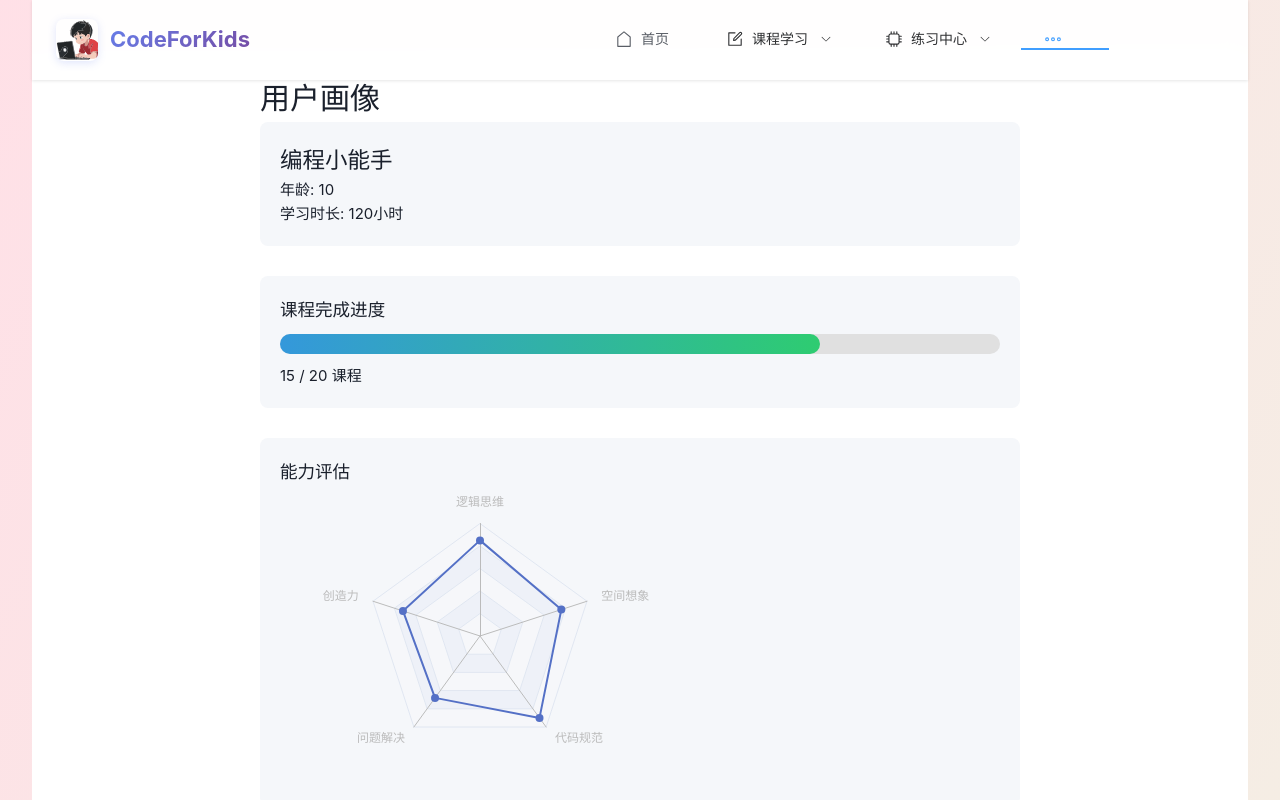
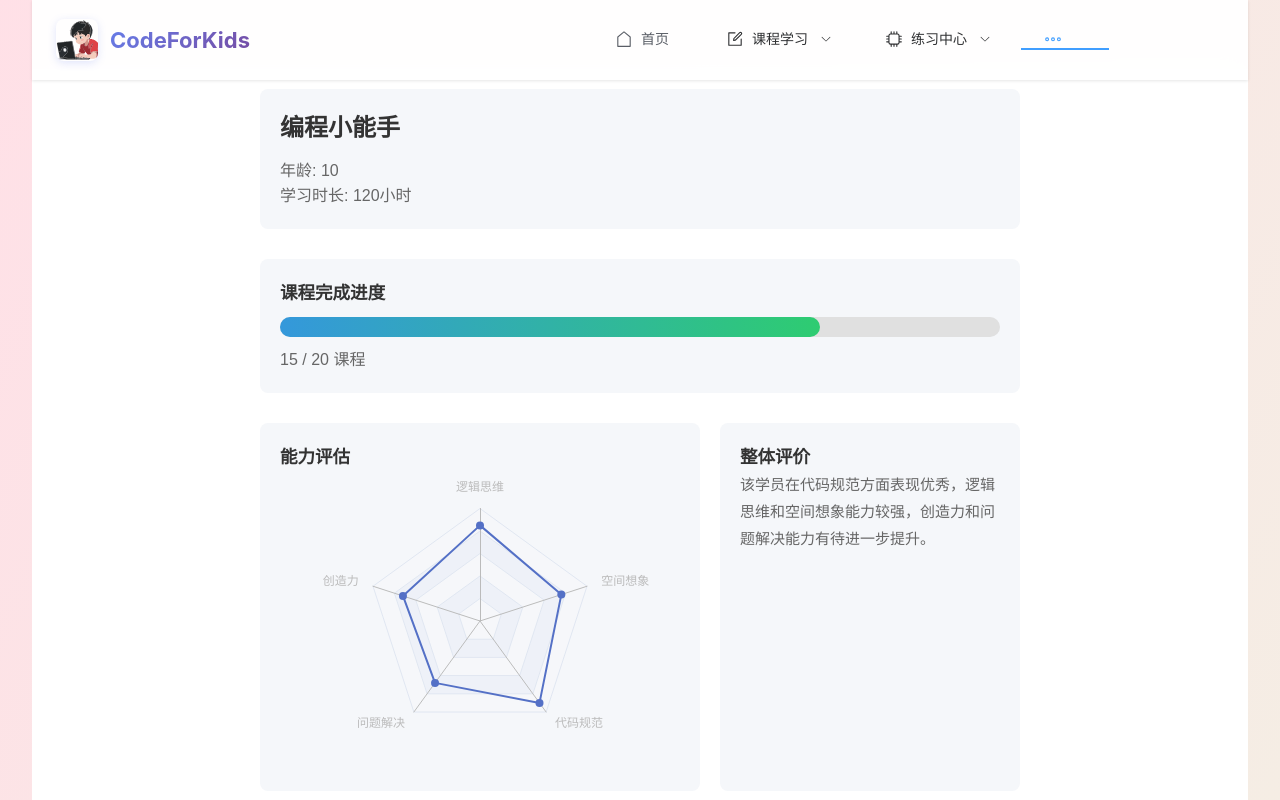
Before and after one commit to c0ffee-milk/KidsCode, a Vue app in the folder frontend/: page /user/report in a window 1280 px wide. Built offline with nearby package versions, Linux system fonts and the light colour scheme.

Commit message:
feat(用户页面): 优化用户画像页面布局和样式
重构用户画像页面布局，将能力评估和整体评价分开显示
更新用户信息字段从nickname改为name
添加整体评价文本和样式优化
修改导航菜单项文本更准确描述功能

```diff
--- a/frontend/src/App.vue
+++ b/frontend/src/App.vue
@@ -90,7 +90,7 @@
           </template>
           <el-menu-item index="/user/report">用户画像</el-menu-item>
           <el-menu-item index="/user/profile">个人资料</el-menu-item>
-          <el-menu-item index="/user/set">设置用户信息</el-menu-item>
+          <el-menu-item index="/user/set">设置昵称和密码</el-menu-item>
           <el-menu-item index="" @click="handleLogout">退出登录</el-menu-item>
         </el-sub-menu>
 
--- a/frontend/src/views/user/Report.vue
+++ b/frontend/src/views/user/Report.vue
@@ -1,10 +1,9 @@
 <template>
   <div class="profile-container">
-    <h1>用户画像</h1>
 
     <!-- 用户基本信息 -->
     <div class="user-basic-info">
-      <h2>{{ userInfo.nickname }}</h2>
+      <h2>{{ userInfo.name }}</h2>
       <p>年龄: {{ userInfo.age }}</p>
       <p>学习时长: {{ userInfo.studyHours }}小时</p>
     </div>
@@ -18,10 +17,17 @@
       <p>{{ completedCourses }} / {{ totalCourses }} 课程</p>
     </div>
 
-    <!-- 能力雷达图 -->
-    <div class="ability-radar">
-      <h3>能力评估</h3>
-      <div ref="radarChart" style="width: 400px; height: 300px;"></div>
+    <!-- 能力雷达图和评价 -->
+    <div class="ability-container">
+      <div class="ability-radar">
+        <h3>能力评估</h3>
+        <div ref="radarChart" style="width: 400px; height: 300px;"></div>
+      </div>
+
+      <div class="ability-evaluation">
+        <h3>整体评价</h3>
+        <p>{{ evaluationText }}</p>
+      </div>
     </div>
   </div>
 </template>
@@ -31,7 +37,7 @@ import { ref, onMounted } from 'vue';
 import * as echarts from 'echarts';
 
 const userInfo = ref({
-  nickname: '编程小能手',
+  name: '编程小能手',
   age: 10,
   studyHours: 120
 });
@@ -64,9 +70,36 @@ onMounted(() => {
     chart.setOption(option);
   }
 });
+
+const evaluationText = ref('该学员在代码规范方面表现优秀，逻辑思维和空间想象能力较强，创造力和问题解决能力有待进一步提升。');
 </script>
 
 <style scoped>
+.profile-container {
+  font-family: 'PingFang SC', 'Microsoft YaHei', sans-serif;
+}
+
+h2, h3 {
+  font-weight: 600;
+  color: #333;
+}
+
+p {
+  font-size: 16px;
+  line-height: 1.6;
+  color: #666;
+}
+
+.user-basic-info h2 {
+  font-size: 24px;
+  margin-bottom: 10px;
+}
+
+.ability-evaluation p {
+  font-size: 15px;
+  line-height: 1.8;
+}
+
 .profile-container {
   padding: 20px;
   max-width: 800px;
@@ -106,4 +139,16 @@ onMounted(() => {
   background: #f5f7fa;
   border-radius: 8px;
 }
+
+.ability-container {
+  display: flex;
+  gap: 20px;
+}
+
+.ability-evaluation {
+  flex: 1;
+  padding: 20px;
+  background: #f5f7fa;
+  border-radius: 8px;
+}
 </style>
```
